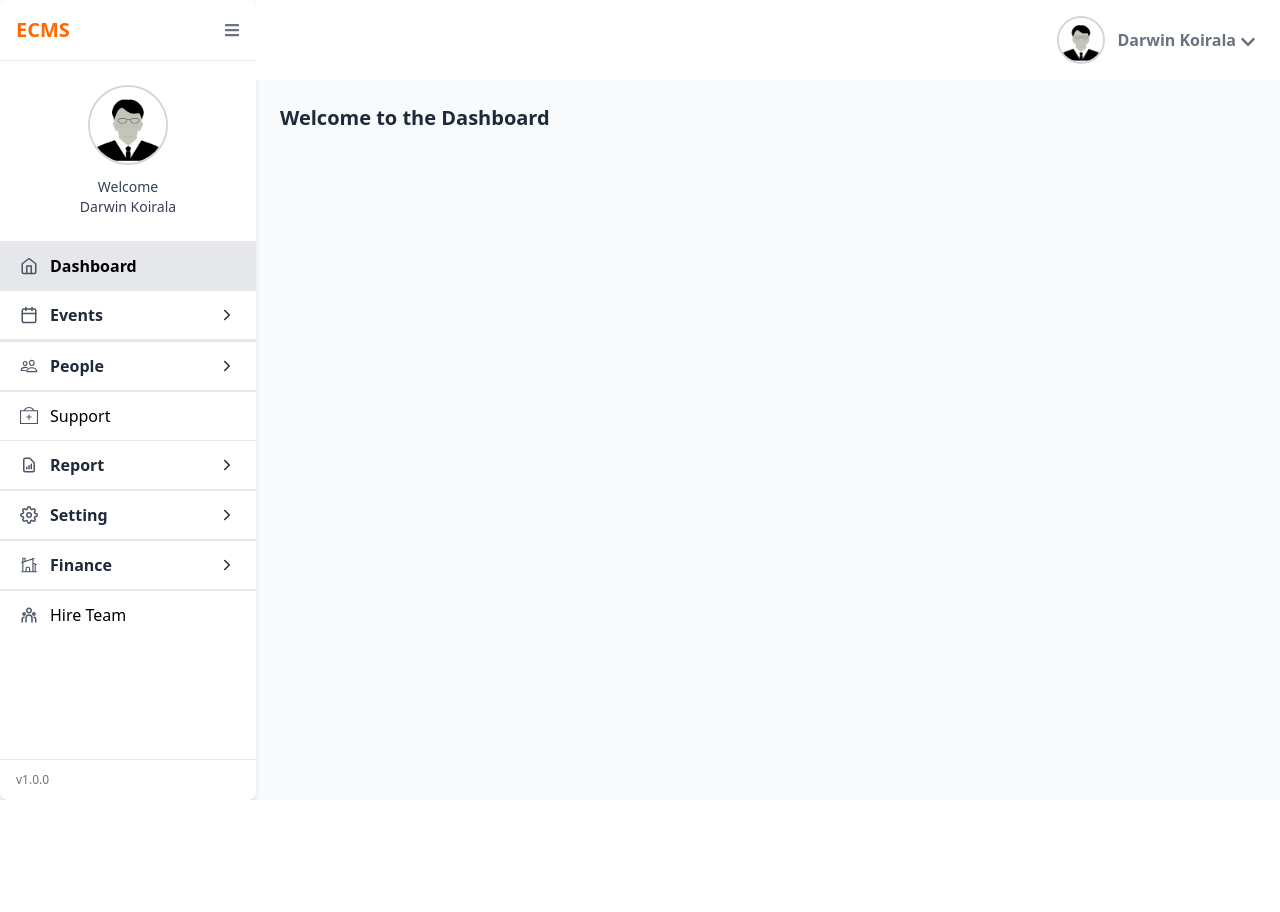
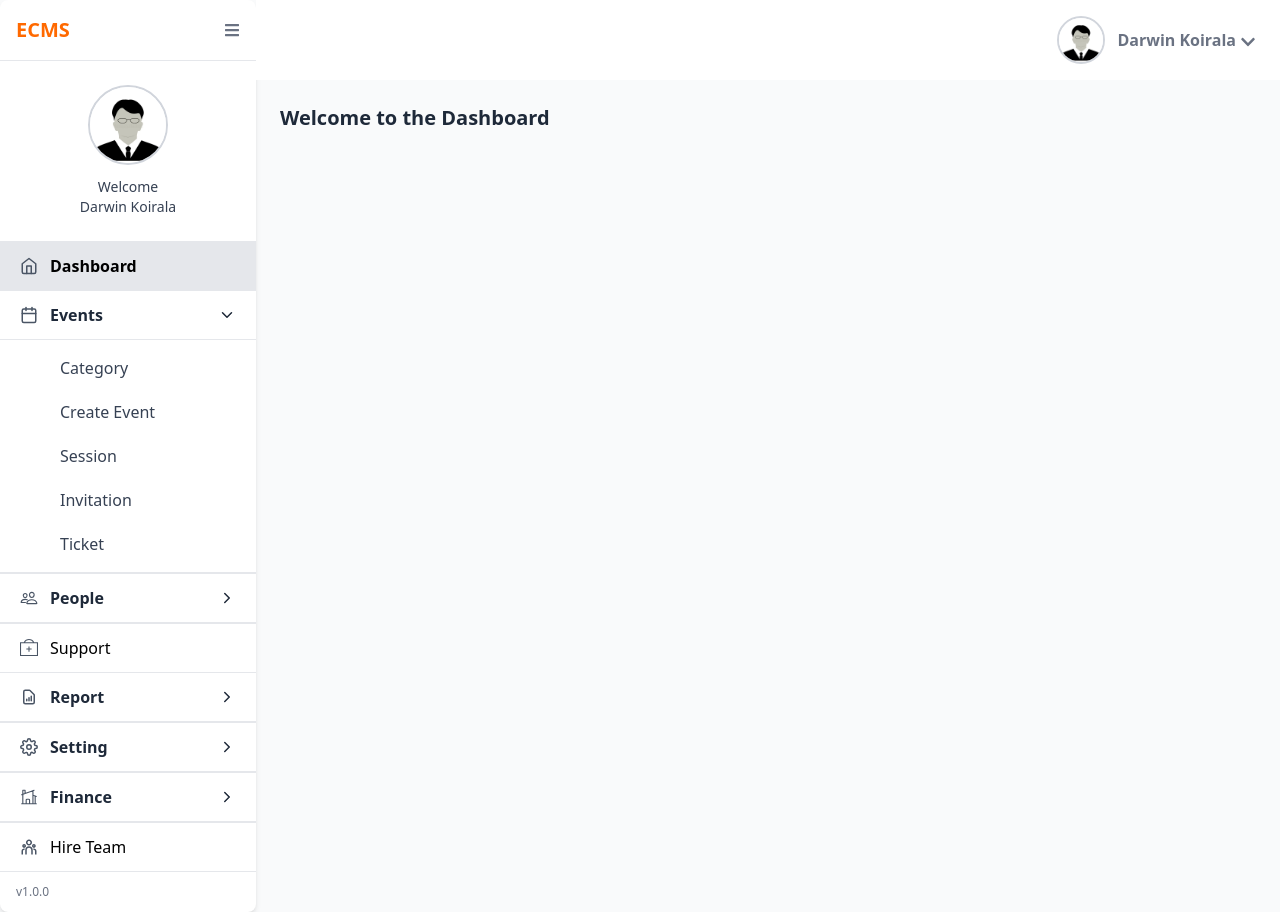
Before and after one commit to koiraladarwin/ecmsadminpage, a React (Vite) app: page / in a window 1280 px wide. Both pictures are taken after a click on the button "Events". Before the commit the page ends 800 px from the top, so only its background shows below. Built offline with nearby package versions, Linux system fonts and the light colour scheme.

Commit message:
feat(sidebar):replace the event code

```diff
--- a/src/features/dashboard/components/SideBar.jsx
+++ b/src/features/dashboard/components/SideBar.jsx
@@ -15,7 +15,6 @@ const events = [
 ];
 
 export default function SideBar() {
-  const [eventsOpen, setEventsOpen] = useState(true);
   const [open, setOpen] = useState("");
 
   return (
@@ -57,39 +56,74 @@ export default function SideBar() {
         {/* events section */}
         <div className="border-b border-gray-200">
           <button
-            onClick={() => setEventsOpen(!eventsOpen)}
+            onClick={() => setOpen("events")}
             className="flex items-center w-full px-5 py-3 font-semibold text-gray-800 hover:bg-gray-100 border-b border-gray-200"
           >
             <FiCalendar className="mr-3 text-gray-600" size={18} />
             Events
             <FiChevronRight
-              className={`ml-auto transition-transform ${eventsOpen ? 'rotate-90' : ''}`}
+              className={`ml-auto transition-transform ${open == 'events' ? 'rotate-90' : ''}`}
               size={18}
             />
           </button>
 
           {/* events list */}
+          {open == "events" && (
+            <div className="flex flex-col ml-10 py-2 space-y-1">
+              <NavLink
+                to="/events/category"
+                className={({ isActive }) =>
+                  `px-5 py-2 hover:bg-gray-100 transition ${isActive ? "bg-gray-200 font-semibold text-black" : "text-gray-700"
+                  }`
+                }
+              >
+                Category
+              </NavLink>
 
-          {eventsOpen && (
-            <div className="relative py-2 space-y-4">
-              <div className='h-[calc(100%-8px)] w-[2px] bg-gray-400 absolute ml-[77px] top-0'></div>
-              <div className='mt-2 space-y-1'>
-                {events.map((event) => (
-                  <NavLink
-                    key={event.id}
-                    to={`/events/${event.id}`}
-                    className={({ isActive }) =>
-                      `group flex gap-2 items-center relative py-2 pl-18 text-sm text-gray-700 ${isActive ? 'font-semibold' : ''
-                      }`
-                    }
-                  >
-                    <span className="h-3 w-3 rounded-full bg-gray-400 group-hover:bg-black transition-colors duration-200"></span>
-                    <span className="text-gray-500 font-medium text-lg">{event.label}</span>
-                  </NavLink>
-                ))}
-              </div>
+              <NavLink
+                to="/events/createvent"
+                className={({ isActive }) =>
+                  `px-5 py-2 hover:bg-gray-100 transition ${isActive ? "bg-gray-200 font-semibold text-black" : "text-gray-700"
+                  }`
+                }
+              >
+                Create Event
+              </NavLink>
+
+              <NavLink
+                to="/events/session"
+                className={({ isActive }) =>
+                  `px-5 py-2 hover:bg-gray-100 transition ${isActive ? "bg-gray-200 font-semibold text-black" : "text-gray-700"
+                  }`
+                }
+              >
+                Session
+              </NavLink>
+
+              <NavLink
+                to="/events/invitation"
+                className={({ isActive }) =>
+                  `px-5 py-2 hover:bg-gray-100 transition ${isActive ? "bg-gray-200 font-semibold text-black" : "text-gray-700"
+                  }`
+                }
+              >
+                Invitation
+              </NavLink>
+
+              <NavLink
+                to="/events/ticket"
+                className={({ isActive }) =>
+                  `px-5 py-2 hover:bg-gray-100 transition ${isActive ? "bg-gray-200 font-semibold text-black" : "text-gray-700"
+                  }`
+                }
+              >
+                Ticket
+              </NavLink>
             </div>
-          )}
+          )
+
+          }
+
 
         </div>
 
@@ -289,17 +323,6 @@ export default function SideBar() {
 
         }
 
-        {/* <NavLink
-          to="/finance"
-          className={({ isActive }) =>
-            `flex items-center px-5 py-3 border-t border-gray-200 hover:bg-gray-100 transition ${isActive ? 'bg-gray-200 font-semibold' : ''
-            }`
-          }
-        >
-          <HiOutlineHomeModern className="mr-3 text-gray-600" size={18} />
-          Finance
-        </NavLink> */}
-
         {/* hire team */}
         <NavLink
           to="/hireteam"
```
